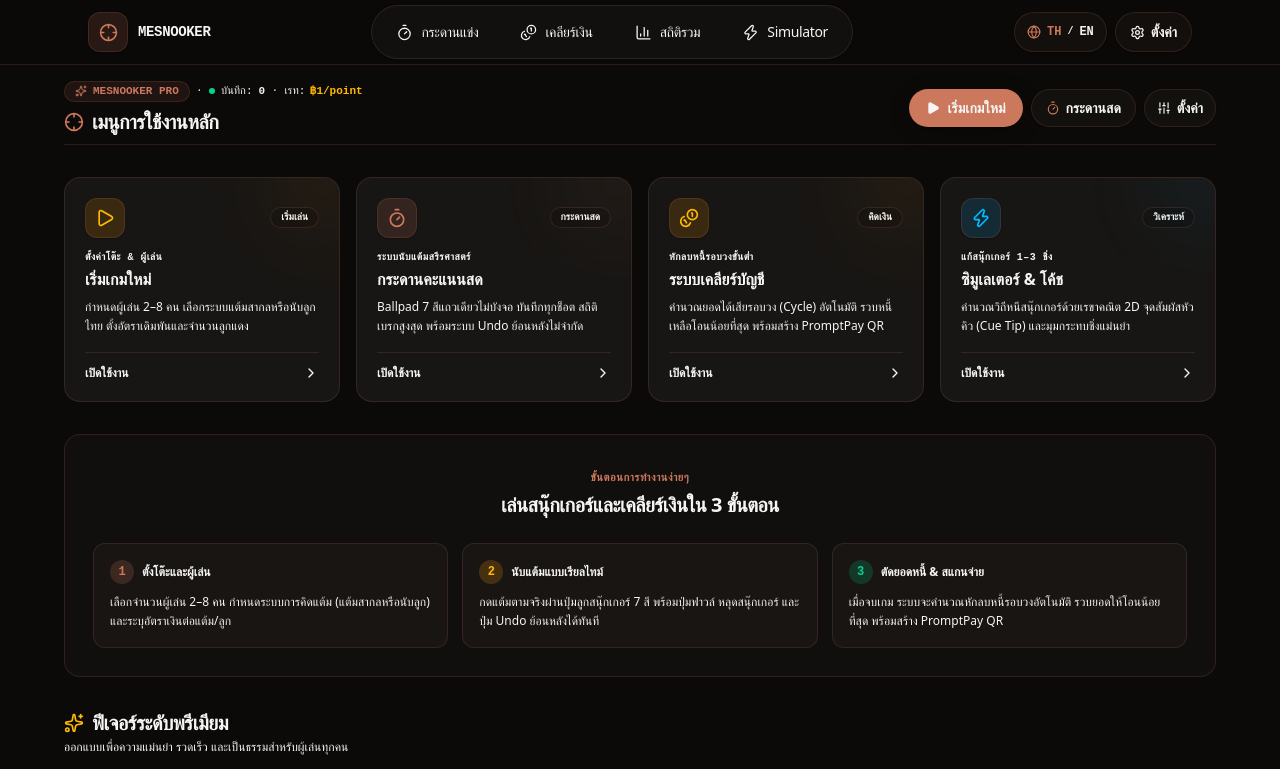
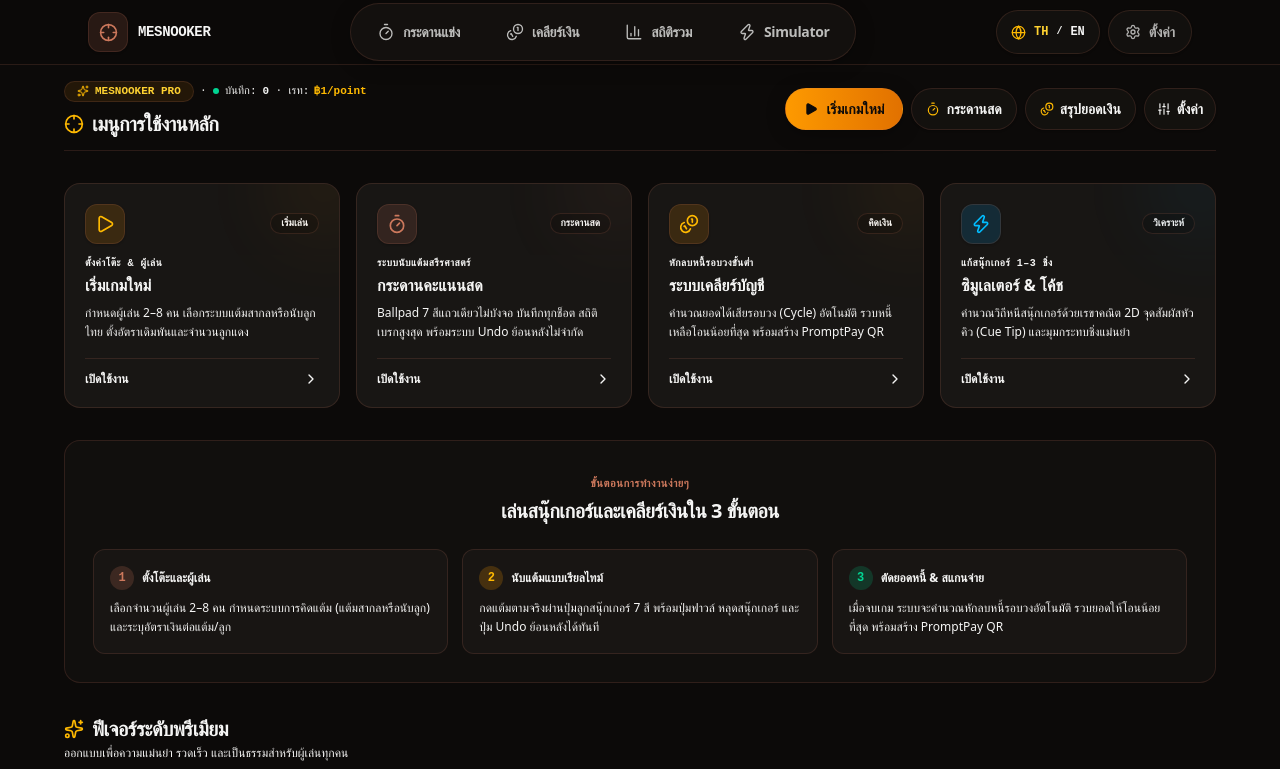
Before and after one commit to methastrategy/mesnooker-webapp, a Next.js app: page / in a window 1280 px wide. Shown: the top 769 px of the page. Built offline with nearby package versions, Linux system fonts and the light colour scheme.

Commit message:
fix(nav): elevate touch targets, warm amber medesign styling, and add settlement to quick toolbar

```diff
--- a/src/app/page.tsx
+++ b/src/app/page.tsx
@@ -200,11 +200,11 @@
       )}
 
       {/* ── TOP COMPACT COMMAND TOOLBAR ─────────────────────────────────── */}
-      <div className="flex flex-col sm:flex-row sm:items-center justify-between gap-4 pb-2 border-b border-border/60">
+      <div className="flex flex-col sm:flex-row sm:items-center justify-between gap-4 pb-3 border-b border-border/60">
         <div>
           <div className="flex flex-wrap items-center gap-2 text-xs">
-            <span className="inline-flex items-center gap-1.5 rounded-full border border-primary/30 bg-primary/10 px-2.5 py-0.5 text-[11px] font-mono font-semibold text-primary">
-              <Sparkles size={12} className="text-primary" />
+            <span className="inline-flex items-center gap-1.5 rounded-full border border-amber-500/35 bg-amber-500/10 px-3 py-0.5 text-[11px] font-mono font-semibold text-amber-300">
+              <Sparkles size={12} className="text-amber-400" />
               <span>MESNOOKER PRO</span>
             </span>
             <span className="hidden sm:inline text-border">·</span>
@@ -219,17 +219,17 @@
               <span className="font-bold text-amber-400">฿{moneyRate}/{moneyPer}</span>
             </div>
           </div>
-          <h1 className="text-lg sm:text-xl font-bold tracking-tight text-foreground flex items-center gap-2 mt-1.5">
-            <Crosshair size={20} className="text-primary" />
+          <h1 className="text-lg sm:text-xl font-bold tracking-tight text-foreground flex items-center gap-2 mt-2">
+            <Crosshair size={20} className="text-amber-400" />
             <span>{locale === "th" ? "เมนูการใช้งานหลัก" : "Core Command Center"}</span>
           </h1>
         </div>
 
         {/* Compact Quick Actions Toolbar */}
-        <div className="flex items-center gap-2 shrink-0">
+        <div className="flex flex-wrap items-center gap-2 shrink-0">
           <Link
             href="/setup"
-            className="inline-flex items-center gap-2 rounded-full border border-primary/60 bg-primary px-4 py-2 text-xs sm:text-sm font-bold text-primary-foreground shadow-md transition-all hover:bg-primary-hover active:scale-95"
+            className="inline-flex items-center gap-2 rounded-full border border-amber-500/60 bg-gradient-to-r from-amber-500 to-amber-600 px-4.5 py-2.5 text-xs sm:text-sm font-bold text-stone-950 shadow-md transition-all hover:brightness-110 active:scale-[0.97] min-h-[42px]"
           >
             <Play size={14} className="fill-current" />
             <span>{locale === "th" ? "เริ่มเกมใหม่" : "Start New Game"}</span>
@@ -237,19 +237,27 @@
 
           <Link
             href="/match"
-            className="inline-flex items-center gap-1.5 rounded-full border border-border/80 bg-surface/90 px-3.5 py-2 text-xs sm:text-sm font-semibold text-foreground transition-all hover:border-primary/40 hover:bg-card active:scale-95 shadow-xs"
+            className="inline-flex items-center gap-1.5 rounded-full border border-border/80 bg-surface/90 px-3.5 py-2.5 text-xs sm:text-sm font-semibold text-foreground transition-all hover:border-amber-400/40 hover:bg-card active:scale-[0.97] shadow-xs min-h-[42px]"
           >
-            <Timer size={14} className="text-primary" />
+            <Timer size={14} className="text-amber-400" />
             <span>{locale === "th" ? "กระดานสด" : "Live Board"}</span>
           </Link>
 
           <Link
+            href="/settlement"
+            className="inline-flex items-center gap-1.5 rounded-full border border-border/80 bg-surface/90 px-3.5 py-2.5 text-xs sm:text-sm font-semibold text-foreground transition-all hover:border-amber-400/40 hover:bg-card active:scale-[0.97] shadow-xs min-h-[42px]"
+          >
+            <Coins size={14} className="text-amber-400" />
+            <span>{locale === "th" ? "สรุปยอดเงิน" : "Settlement"}</span>
+          </Link>
+
+          <Link
             href="/settings"
-            className="inline-flex items-center gap-1.5 rounded-full border border-border/80 bg-surface/90 px-3 py-2 text-xs sm:text-sm font-semibold text-muted-foreground hover:text-foreground transition-all hover:border-primary/40 hover:bg-card active:scale-95 shadow-xs"
+            className="inline-flex items-center justify-center rounded-full border border-border/80 bg-surface/90 px-3 py-2.5 text-xs sm:text-sm font-semibold text-muted-foreground hover:text-foreground transition-all hover:border-amber-400/40 hover:bg-card active:scale-[0.97] shadow-xs min-h-[42px]"
             title={locale === "th" ? "ตั้งค่าระบบ" : "Preferences"}
           >
             <Sliders size={14} />
-            <span className="hidden md:inline">{locale === "th" ? "ตั้งค่า" : "Settings"}</span>
+            <span className="hidden md:inline ml-1.5">{locale === "th" ? "ตั้งค่า" : "Settings"}</span>
           </Link>
         </div>
       </div>
--- a/src/components/layout/nav.tsx
+++ b/src/components/layout/nav.tsx
@@ -104,7 +104,10 @@
         </Link>
 
         {/* Center Zone: Segmented Pill Navigation */}
-        <nav className="flex items-center gap-1 sm:gap-1.5 rounded-full border border-border/80 bg-surface/85 p-1 sm:p-1.5 shadow-sm backdrop-blur-xl">
+        <nav
+          aria-label="Main Navigation"
+          className="flex items-center gap-1 sm:gap-1.5 rounded-full border border-border/80 bg-surface/90 p-1 sm:p-1.5 shadow-md backdrop-blur-xl ring-1 ring-white/[0.04]"
+        >
           {NAV_ITEMS.map((item) => {
             const active =
               item.href === "/match"
@@ -115,17 +118,17 @@
               <Link key={item.href} href={item.href} className="relative group">
                 <span
                   className={cn(
-                    "relative z-10 flex items-center gap-1.5 sm:gap-2 rounded-full px-3 sm:px-4.5 py-1.5 sm:py-2 text-xs sm:text-sm font-medium transition-all duration-150 select-none min-h-[36px] sm:min-h-[40px]",
+                    "relative z-10 flex items-center gap-2 rounded-full px-3.5 sm:px-5 py-2 text-xs sm:text-sm font-semibold transition-all duration-150 select-none min-h-[42px] sm:min-h-[44px]",
                     active
-                      ? "text-primary font-bold shadow-xs"
-                      : "text-muted-foreground hover:text-foreground hover:bg-white/[0.04]"
+                      ? "text-amber-300 font-bold"
+                      : "text-foreground/75 hover:text-foreground hover:bg-white/[0.05]"
                   )}
                 >
                   <item.icon
-                    size={17}
+                    size={18}
                     className={cn(
                       "transition-colors shrink-0",
-                      active ? "text-primary stroke-[2.2]" : "text-muted-foreground group-hover:text-foreground stroke-[1.8]"
+                      active ? "text-amber-400 stroke-[2.3]" : "text-muted-foreground group-hover:text-foreground stroke-[1.8]"
                     )}
                   />
                   <span className="hidden sm:inline tracking-tight">{item.label}</span>
@@ -133,7 +136,7 @@
                 {active && (
                   <motion.span
                     layoutId="topdock-active-pill"
-                    className="absolute inset-0 z-0 rounded-full bg-gradient-to-b from-primary/20 to-primary/10 border border-primary/40 shadow-xs"
+                    className="absolute inset-0 z-0 rounded-full bg-gradient-to-b from-amber-500/25 via-amber-500/15 to-primary/20 border border-amber-400/40 shadow-[0_2px_12px_rgba(245,158,11,0.15),inset_0_1px_0_rgba(255,255,255,0.12)]"
                     transition={{ type: "spring", stiffness: 450, damping: 32 }}
                   />
                 )}
@@ -149,12 +152,12 @@
             type="button"
             onClick={() => setLocale(locale === "th" ? "en" : "th")}
             aria-label="Switch Language TH/EN"
-            className="flex items-center gap-1 sm:gap-1.5 rounded-full border border-border bg-surface/80 px-2.5 sm:px-3 py-1.5 text-xs font-mono font-semibold transition-all hover:border-primary/40 hover:bg-surface active:scale-95 cursor-pointer shadow-xs min-h-[36px] sm:min-h-[40px]"
+            className="flex items-center gap-1.5 sm:gap-2 rounded-full border border-border/80 bg-surface/85 px-3 sm:px-3.5 py-2 text-xs font-mono font-semibold transition-all hover:border-amber-400/40 hover:bg-surface active:scale-[0.97] cursor-pointer shadow-xs min-h-[42px] sm:min-h-[44px]"
           >
-            <Globe size={14} className="text-primary" />
-            <span className={locale === "th" ? "text-primary font-bold" : "text-muted-foreground"}>TH</span>
+            <Globe size={15} className="text-amber-400" />
+            <span className={locale === "th" ? "text-amber-300 font-bold" : "text-muted-foreground"}>TH</span>
             <span className="text-border text-[10px]">/</span>
-            <span className={locale === "en" ? "text-primary font-bold" : "text-muted-foreground"}>EN</span>
+            <span className={locale === "en" ? "text-amber-300 font-bold" : "text-muted-foreground"}>EN</span>
           </button>
 
           {/* Settings Trigger Link */}
@@ -162,13 +165,13 @@
             href="/settings"
             aria-label="Settings"
             className={cn(
-              "flex h-9 w-9 sm:h-10 sm:w-auto sm:px-3.5 items-center justify-center gap-1.5 rounded-full border text-xs sm:text-sm font-semibold transition-all shadow-xs active:scale-95 min-h-[36px] sm:min-h-[40px]",
+              "flex h-10 w-10 sm:h-11 sm:w-auto sm:px-4 items-center justify-center gap-2 rounded-full border text-xs sm:text-sm font-semibold transition-all shadow-xs active:scale-[0.97] min-h-[42px] sm:min-h-[44px]",
               isSettings
-                ? "border-primary/60 bg-primary/15 text-primary font-bold ring-1 ring-primary/30"
-                : "border-border bg-surface/80 text-muted-foreground hover:text-foreground hover:border-primary/40"
+                ? "border-amber-400/50 bg-amber-500/20 text-amber-300 font-bold ring-1 ring-amber-400/30 shadow-[0_2px_8px_rgba(245,158,11,0.15)]"
+                : "border-border/80 bg-surface/85 text-foreground/70 hover:text-foreground hover:border-amber-400/30"
             )}
           >
-            <Settings size={15} className={isSettings ? "text-primary" : "text-muted-foreground"} />
+            <Settings size={16} className={isSettings ? "text-amber-400" : "text-muted-foreground"} />
             <span className="hidden sm:inline">{t("nav.settings", locale)}</span>
           </Link>
         </div>
@@ -250,18 +253,18 @@
               <motion.span
                 animate={{ scale: active ? 1.08 : 1, y: active ? -2 : 0 }}
                 className={cn(
-                  "rounded-full px-3 py-1.5 transition-colors flex items-center justify-center",
+                  "rounded-full px-3.5 py-1.5 transition-colors flex items-center justify-center min-h-[36px]",
                   active
-                    ? "bg-primary/20 text-primary border border-primary/35 shadow-xs"
+                    ? "bg-amber-500/20 text-amber-300 border border-amber-400/40 shadow-[0_2px_8px_rgba(245,158,11,0.15)]"
                     : "text-muted-foreground hover:text-foreground"
                 )}
               >
-                <item.icon size={19} className={active ? "stroke-[2.2]" : "stroke-[1.8]"} />
+                <item.icon size={19} className={active ? "text-amber-400 stroke-[2.3]" : "stroke-[1.8]"} />
               </motion.span>
               <span
                 className={cn(
                   "text-[11px] tracking-tight leading-tight transition-colors",
-                  active ? "text-primary font-bold" : "text-muted-foreground"
+                  active ? "text-amber-300 font-bold" : "text-muted-foreground"
                 )}
               >
                 {item.label}
```
